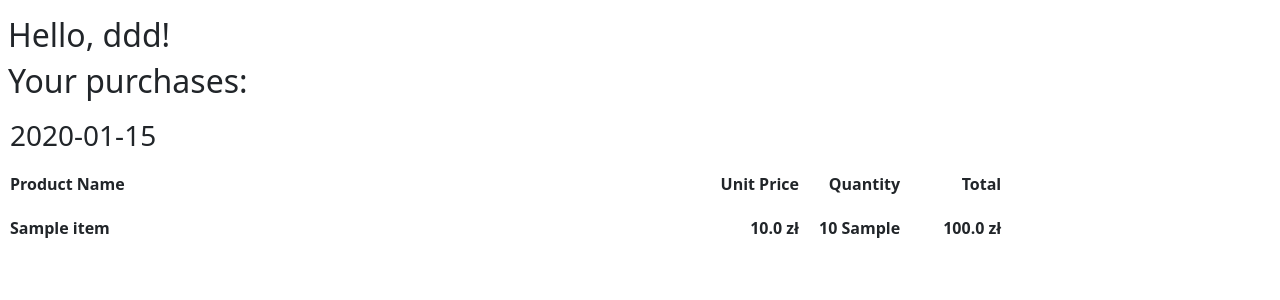
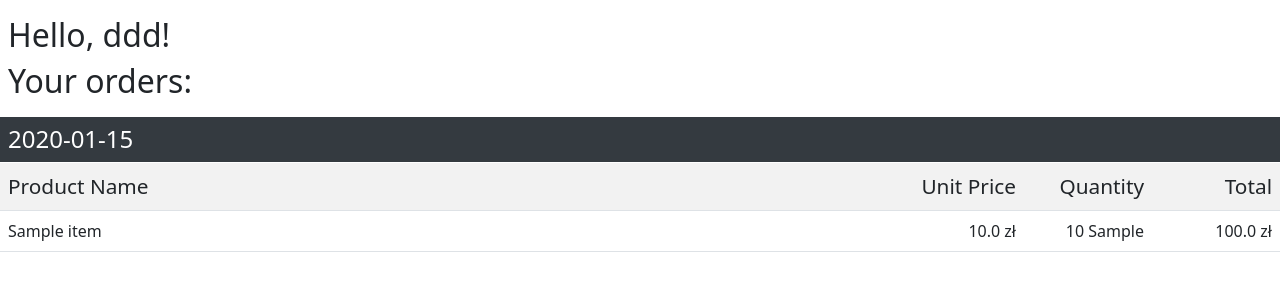
Before and after one commit to gcfbn/scripting-languages-final-project, a Flask app: page /profile in a window 1280 px wide. Shown: the part 62-362 px from the top of the page. Run offline with Flask 2, Linux system fonts and the light colour scheme; a user stored in the database is signed in; tables that the repository leaves empty hold one stand-in row (values such as "Sample post"); some libraries are stand-ins or nearby versions.

Commit message:
Minor changes to customer profile.

```diff
--- a/python/app/templates/customer_profile.html
+++ b/python/app/templates/customer_profile.html
@@ -1,31 +1,31 @@
 {% extends "base.html" %}
 {% block content %}
     <h2 class="mt-3 ml-2">Hello, {{ name }}!</h2>
-    <h2 class="mt-2 ml-2">Your purchases:</h2>
-    <table class="tbl-list mt-2" cellpadding="10" cellspacing="1">
-        <tbody>
+    <h2 class="mt-2 ml-2">Your orders:</h2>
+    <table class="table table-striped mt-3" cellpadding="10" cellspacing="1">
         {% for id, products in groups.items() %}
+            <thead class="table-dark">
             <tr>
-                <td colspan="2" class="h3 text-left">{{ id_to_date_map[id] }}</td>
+                <th colspan="4" class="h4 text-left">{{ id_to_date_map[id] }}</th>
             </tr>
-            <tr>
-                <th style="text-align:left;">Product Name</th>
-                <th style="text-align:right;" width="10%">Unit Price</th>
-                <th style="text-align:right;" width="10%">Quantity</th>
-                <th style="text-align:right;" width="10%">Total</th>
+            </thead>
+            <tr style="font-size: 1.3rem">
+                <td style="text-align:left;">Product Name</td>
+                <td style="text-align:right;" width="10%">Unit Price</td>
+                <td style="text-align:right;" width="10%">Quantity</td>
+                <td style="text-align:right;" width="10%">Total</td>
             </tr>
             {% for product in products %}
                 <tr>
-                    <th style="text-align:left;">{{ product['ItemName'] }}</th>
-                    <th style="text-align:right;" width="10%">{{ product['PurchasedItemPrice'] }} zł</th>
-                    <th style="text-align:right;"
-                        width="5%">{{ product['PurchasedItemsQuantity'] }} {{ product['ItemUnit'] }}</th>
-                    <th style="text-align:right;"
+                    <td style="text-align:left;">{{ product['ItemName'] }}</td>
+                    <td style="text-align:right;" width="10%">{{ product['PurchasedItemPrice'] }} zł</td>
+                    <td style="text-align:right;"
+                        width="5%">{{ product['PurchasedItemsQuantity'] }} {{ product['ItemUnit'] }}</td>
+                    <td style="text-align:right;"
                         width="5%">{{ product['PurchasedItemPrice'] * product['PurchasedItemsQuantity'] }} zł
-                    </th>
+                    </td>
                 </tr>
             {% endfor %}
         {% endfor %}
-        </tbody>
     </table>
 {% endblock %}
```
